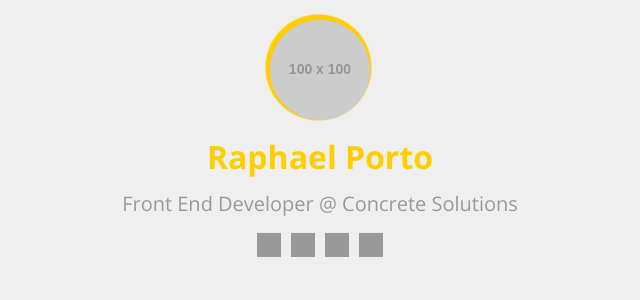
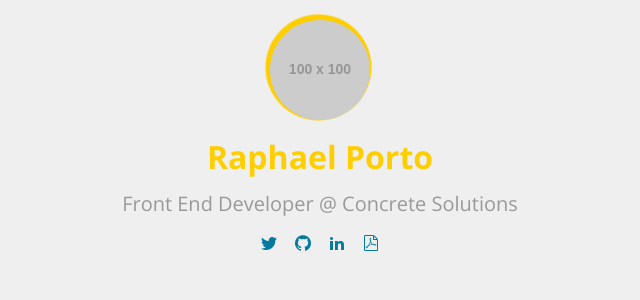
Before and after one commit to raphaelpor/raphaelpor.github.io, a React app: page / in a window 1280 px wide. Shown: the top 300 px of the page, without its empty margins (320-960 px from the left). Built offline with nearby package versions, Linux system fonts and the light colour scheme.

Commit message:
Add icons to social links

```diff
--- a/src/views/Home/components/SocialLinks/index.js
+++ b/src/views/Home/components/SocialLinks/index.js
@@ -7,12 +7,13 @@ function SocialLinks() {
   const list = data.links.map(item =>
     <li>
       <a
+        className={`icon-${item.class}`}
         href={item.url}
         title={item.name}
         target="_blank"
         rel="noopener noreferrer"
       >
-        {item.name}
+        <span>{item.name}</span>
       </a>
     </li>
   );
--- a/src/views/Home/components/SocialLinks/style.css
+++ b/src/views/Home/components/SocialLinks/style.css
@@ -8,9 +8,19 @@ ul.SocialLinks li {
 
 ul.SocialLinks li a {
   display: block;
-  text-indent: -10000px;
-  background-color: var(--secundary);
+  color: var(--dark);
   width: 24px;
   height: 24px;
   margin: 0 5px;
+  text-decoration: none;
+  transition: color 200ms linear;
 }
+
+ul.SocialLinks li a:hover {
+  color: var(--primary);
+}
+
+ul.SocialLinks li span {
+  display: inline-block;
+  text-indent: -10000px;
+}
```
